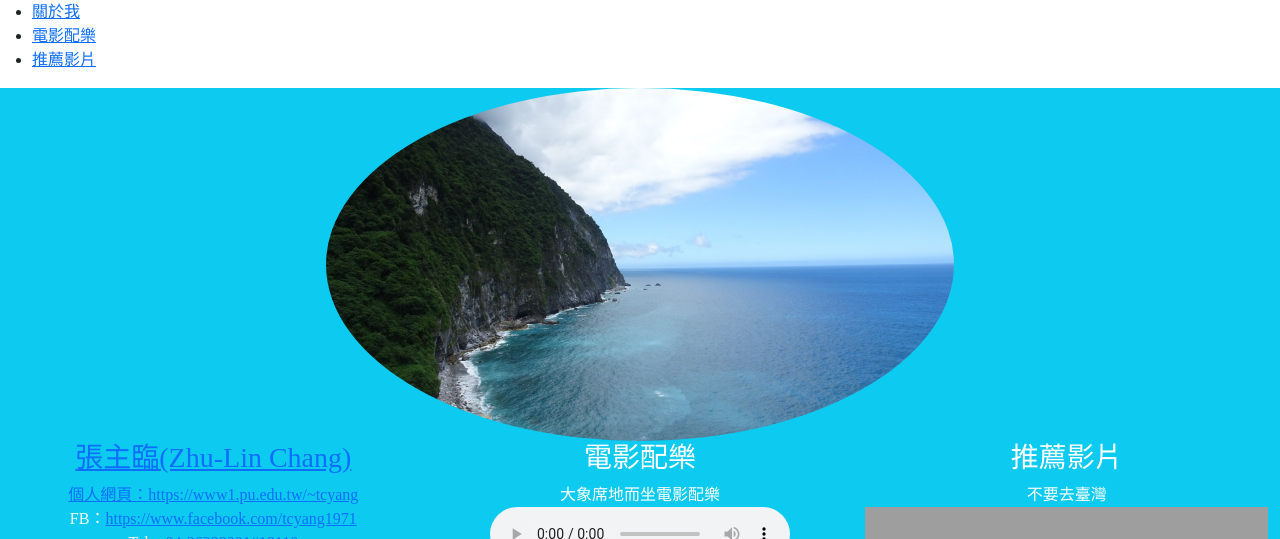
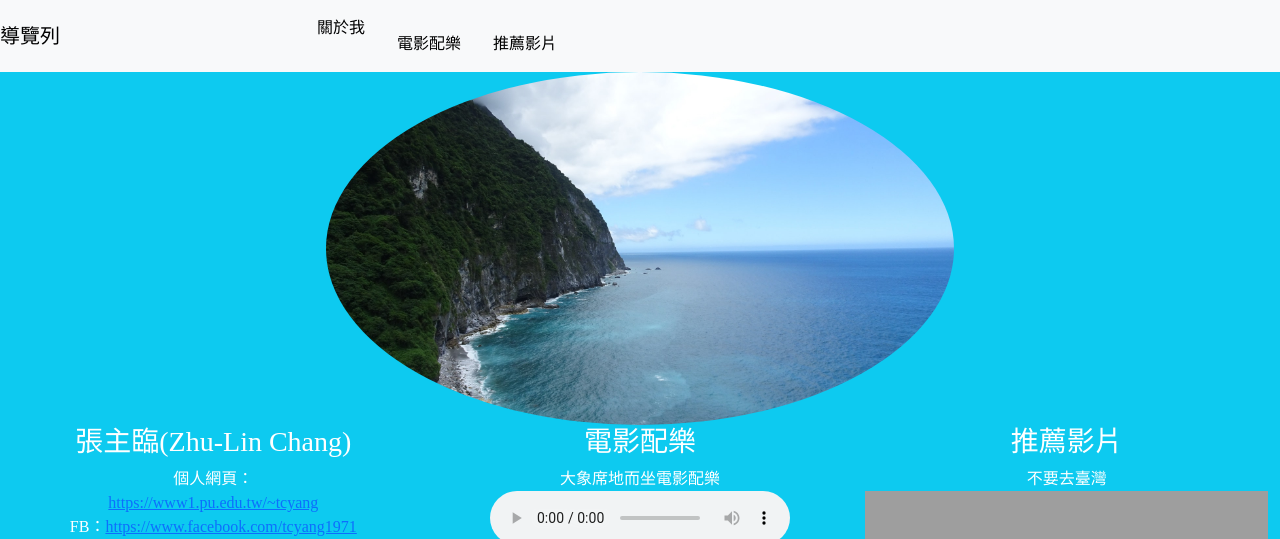
Before and after one commit to Juliweeeee/about-me, a plain HTML site: page rwd.html in a window 1280 px wide. Shown: the top 539 px of the page. Drawn offline with nearby package versions, Linux system fonts and the light colour scheme; grey boxes are pictures that could not be loaded.

```diff
--- a/rwd.html
+++ b/rwd.html
@@ -26,12 +26,21 @@
 	</script>
 </head>
 <body>
-	<nav>
-		<ul>
-			<li><a href="#Julie">關於我</li>
-			<li><a href="#soundtrack">電影配樂</li>
-			<li><a href="#youtube">推薦影片</li>
-		</ul>
+	<nav class="navbar navbar-expand-lg bg-light">
+		<a class="navbar-brand">導覽列</a>
+		<button class="navbar-toggler" type="button" data-bs-toggle="collapse" data-bs-target="#ITEMS">
+			<span class="navbar-toggler-icon"></span>
+		</button>
+		<div class="collapse navbar-collapse" id="ITEMS">
+			<ul class="navbar-nav">
+				<li class="nav-item">
+					<a href="#Julie"class="nav-link active">關於我</li>
+				<li class="nav-item">
+					<a href="#soundtrack"class="nav-link active">電影配樂</li>
+				<li class="nav-item">
+					<a href="#youtube"class="nav-link active">推薦影片</li>
+			</ul>
+		</div>
 	</nav>
 
 	<main class="container-fluid bg-info text-white text-center">
```
